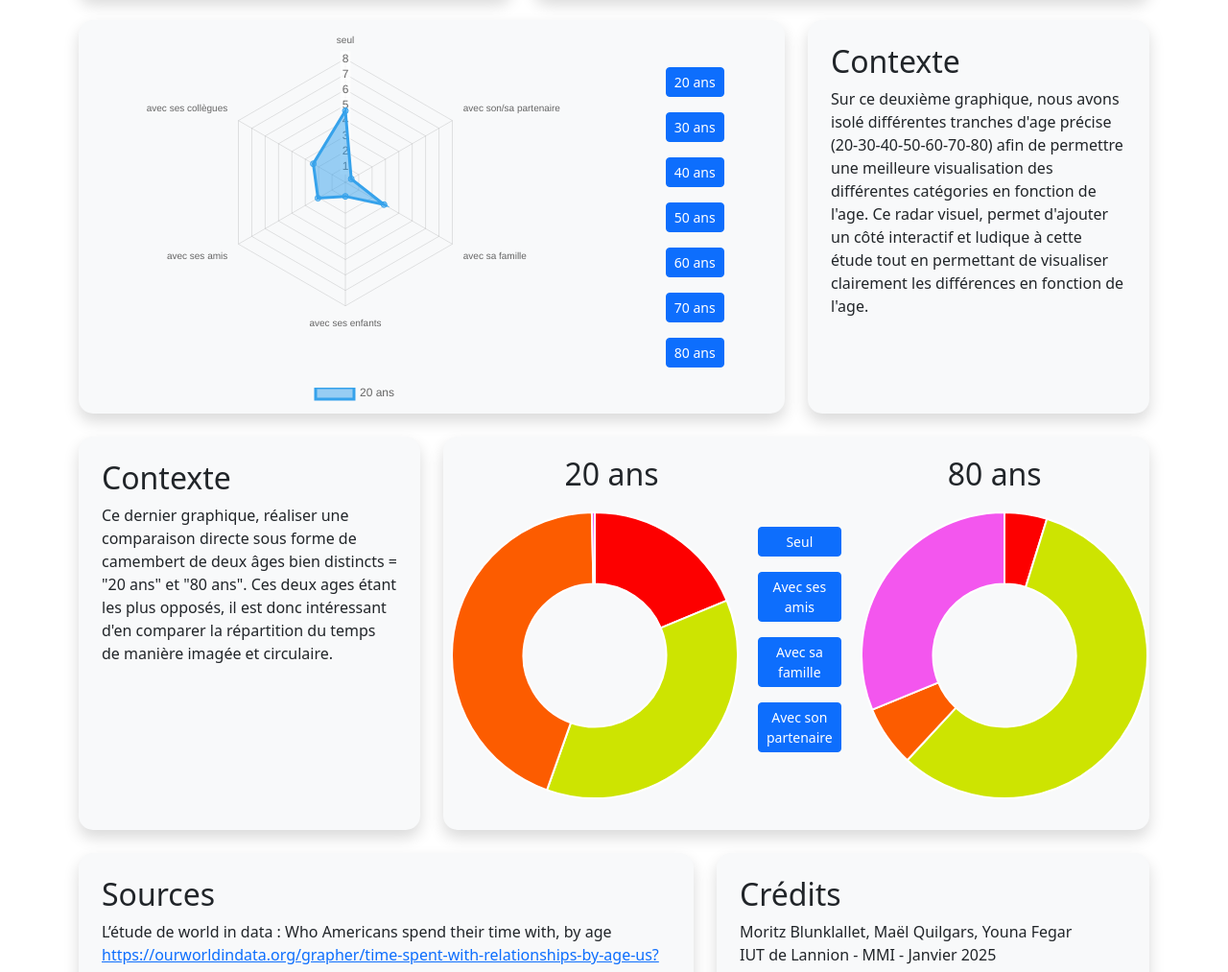
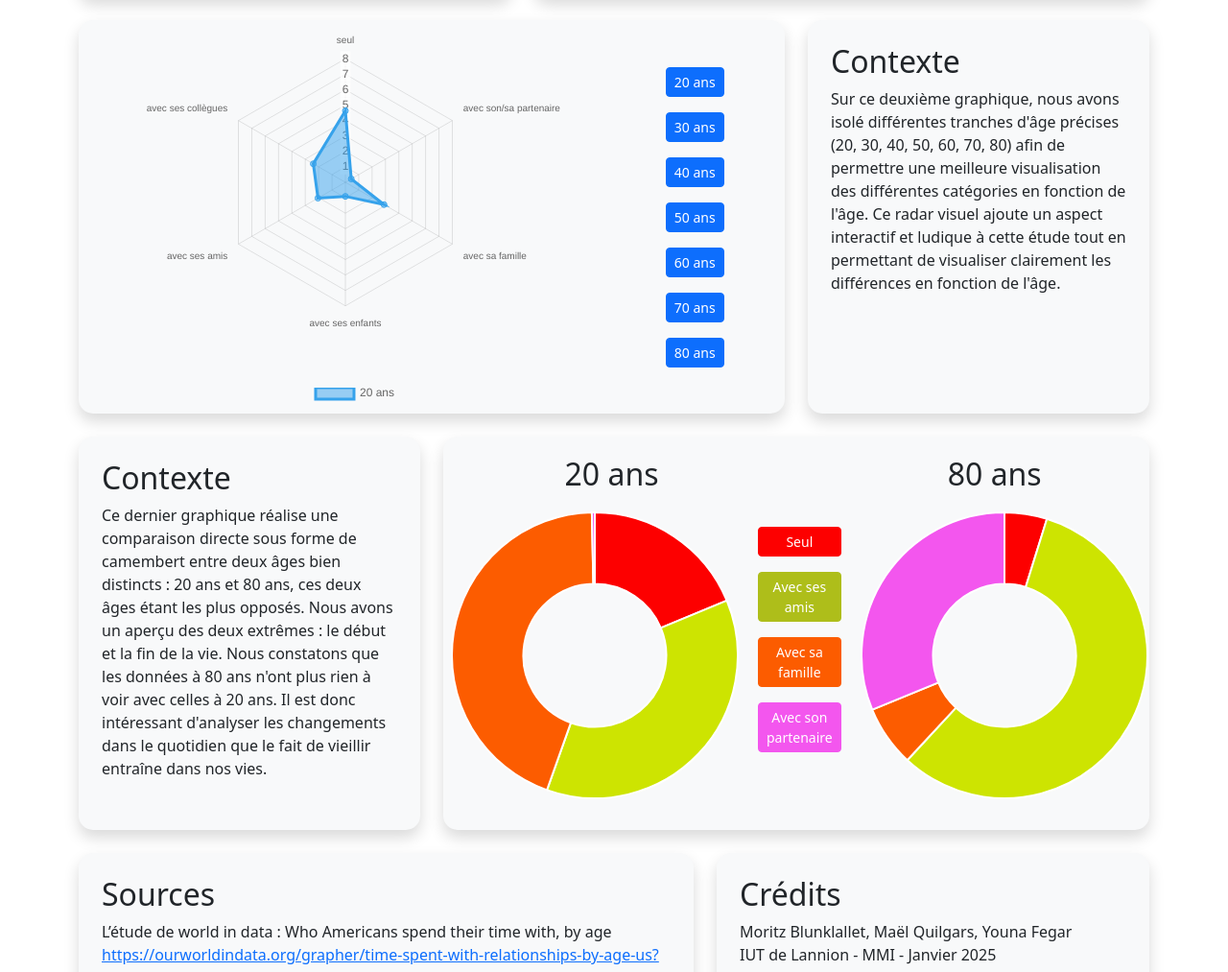
Before and after one commit to moritz4522/SAE303, a website: page index.html in a window 1280 px wide. Shown: the part 773-1786 px from the top of the page at 96% size. Drawn offline with nearby package versions, Linux system fonts and the light colour scheme.

Commit message:
couleurs boutons donut

```diff
--- a/index.html
+++ b/index.html
@@ -82,7 +82,7 @@
             <div class="col-md-4">
                 <div class="bento-tall bg-light shadow text-dark py-4">
                     <h2 class="px-4">Contexte</h2>
-                    <p class="fs-6 fw-light px-4 p">Sur ce deuxième graphique, nous avons isolé différentes tranches d'age précise (20-30-40-50-60-70-80) afin de permettre une meilleure visualisation des différentes catégories en fonction de l'age. Ce radar visuel, permet d'ajouter un côté interactif et ludique à cette étude tout en permettant de visualiser clairement les différences en fonction de l'age. </p>
+                    <p class="fs-6 fw-light px-4 p">Sur ce deuxième graphique, nous avons isolé différentes tranches d'âge précises (20, 30, 40, 50, 60, 70, 80) afin de permettre une meilleure visualisation des différentes catégories en fonction de l'âge. Ce radar visuel ajoute un aspect interactif et ludique à cette étude tout en permettant de visualiser clairement les différences en fonction de l'âge. </p>
                 </div>
             </div>
 
@@ -91,7 +91,7 @@
             <div class="col-md-4">
                 <div class="bento-tall bg-light shadow text-dark py-4">
                     <h2 class="px-4">Contexte</h2>
-                    <p class="fs-6 fw-light px-4 p">Ce dernier graphique, réaliser une comparaison directe sous forme de camembert de deux âges bien distincts = "20 ans" et "80 ans". Ces deux ages étant les plus opposés, il est donc intéressant d'en comparer la répartition du temps de manière imagée et circulaire.</p>
+                    <p class="fs-6 fw-light px-4 p">Ce dernier graphique réalise une comparaison directe sous forme de camembert entre deux âges bien distincts : 20 ans et 80 ans, ces deux âges étant les plus opposés. Nous avons un aperçu des deux extrêmes : le début et la fin de la vie. Nous constatons que les données à 80 ans n'ont plus rien à voir avec celles à 20 ans. Il est donc intéressant d'analyser les changements dans le quotidien que le fait de vieillir entraîne dans nos vies. </p>
                 </div>
             </div>
 
@@ -114,20 +114,20 @@
 
                             </div>
 
-                            <div style="position: relative; margin-top: 90px" ; class="d-flex flex-column gap-3">
-
+                            <div style="position: relative; margin-top: 90px;" class="d-flex flex-column gap-3">
                                 <button type="button" class="btn btn-primary btn-sm"
-                                    onclick="showValue(1)">Seul</button>
-                                <button type="button" class="btn btn-primary btn-sm" onclick="showValue(0)">Avec ses
-                                    amis</button>
-                                <button type="button" class="btn btn-primary btn-sm" onclick="showValue(2)">Avec sa
-                                    famille</button>
-                                <button type="button" class="btn btn-primary btn-sm" onclick="showValue(3)">Avec son
-                                    partenaire</button>
-
-
+                                        style="background-color: #FD0000; border-color: #FD0000;"
+                                        onclick="showValue(1)">Seul</button>
+                                <button type="button" class="btn btn-primary btn-sm"
+                                        style="background-color: #aebe1a; border-color: #aebe1a;"
+                                        onclick="showValue(0)">Avec ses amis</button>
+                                <button type="button" class="btn btn-primary btn-sm"
+                                        style="background-color: #FC5C00; border-color: #FC5C00;"
+                                        onclick="showValue(2)">Avec sa famille</button>
+                                <button type="button" class="btn btn-primary btn-sm"
+                                        style="background-color: #F356EE; border-color: #F356EE;"
+                                        onclick="showValue(3)">Avec son partenaire</button>
                             </div>
-
 
 
                             <div style="position: relative; margin-top: 65px">
```
